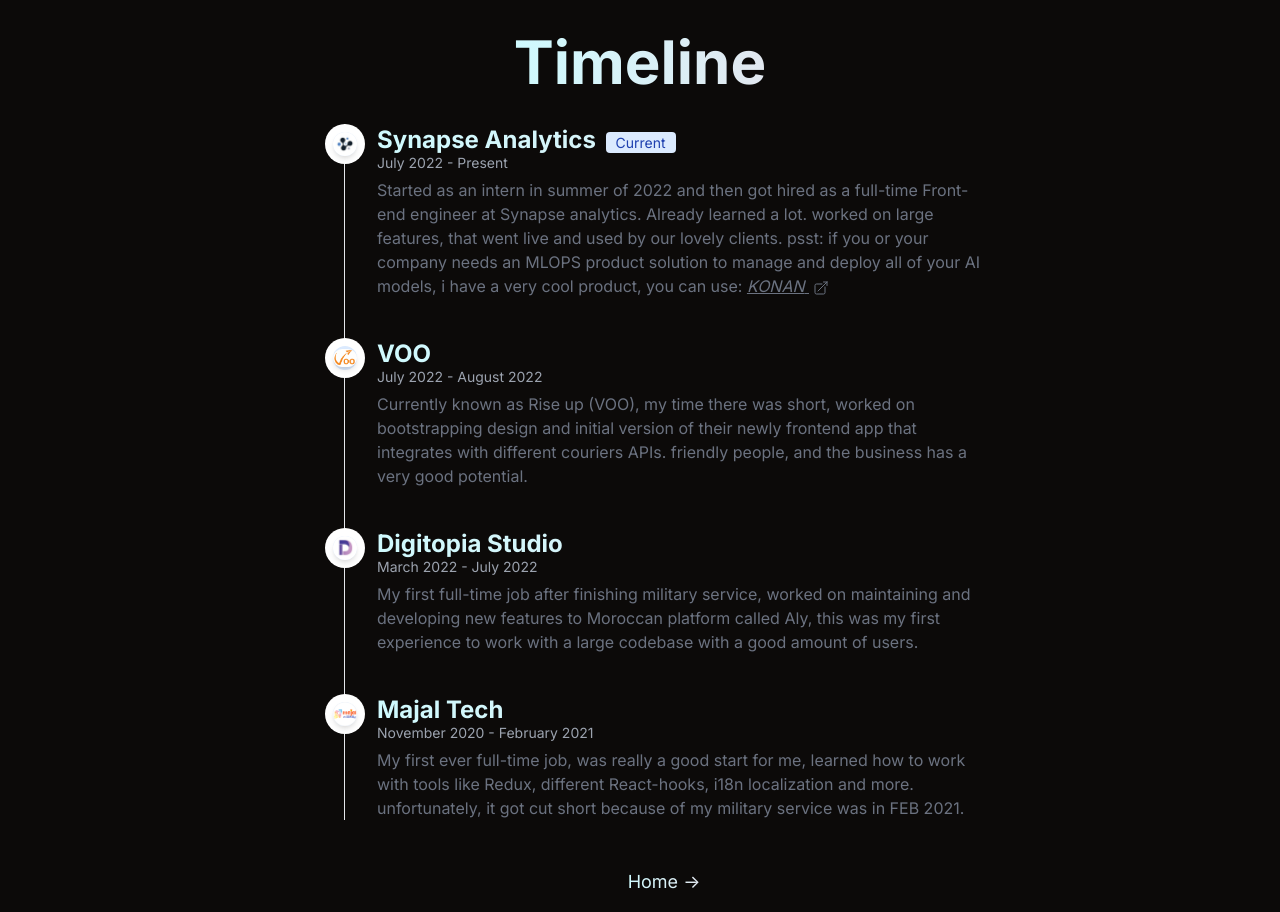
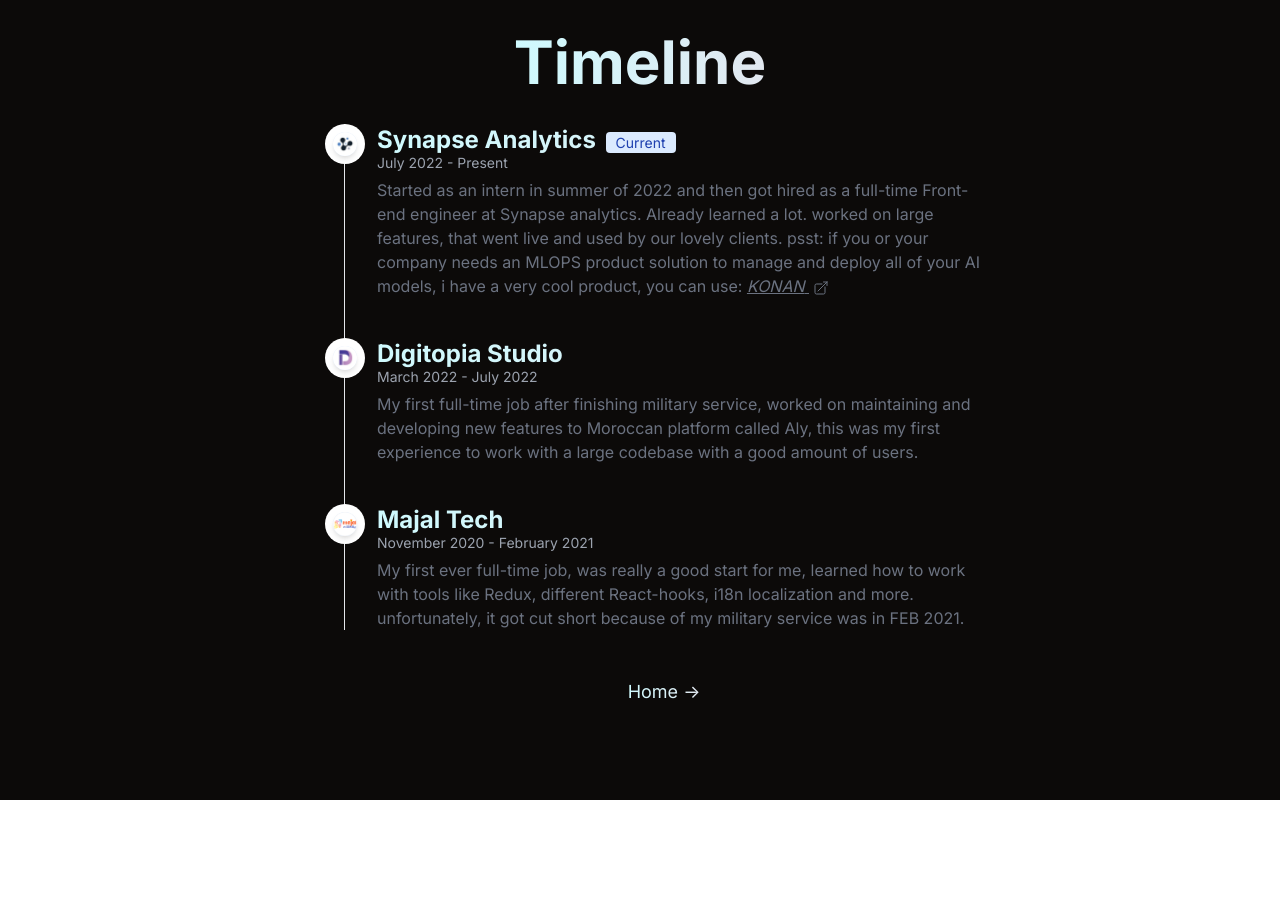
Before and after one commit to OsamaKhalilMohamed/Portfolio, a Next.js app: page /Timeline in a window 1280 px wide. After the commit the page ends 800 px from the top, so only its background shows below. Built offline with nearby package versions, Linux system fonts and the light colour scheme.

Commit message:
removed voo section

```diff
--- a/src/pages/Timeline/index.tsx
+++ b/src/pages/Timeline/index.tsx
@@ -1,6 +1,5 @@
 import React from "react";
 import synapse from "../../../public/synapse.jpeg";
-import voo from "../../../public/voo.png";
 import majal from "../../../public/majal.png";
 import digitopia from "../../../public/digitopia.jpeg";
 import { motion } from "framer-motion";
@@ -95,28 +94,7 @@
                 </span>
               </p>
             </motion.li>
-            <motion.li className="mb-10 ml-6">
-              <span className="absolute -left-3 mt-2 flex h-6 w-6 items-center justify-center rounded-full bg-blue-100 ring-8 ring-white dark:bg-blue-900 dark:ring-gray-900">
-                <Image
-                  className="h-50 w-50 rounded-xl object-cover shadow-md"
-                  placeholder="blur"
-                  src={voo}
-                  alt={"VOO logo"}
-                />
-              </span>
-              <h3 className=" ml-2 bg-gradient-to-r from-cyan-100 to-slate-200 bg-clip-text text-2xl font-bold text-transparent">
-                VOO{" "}
-              </h3>
-              <time className="mb-2 ml-2 block text-sm font-normal leading-none text-gray-400 dark:text-gray-500">
-                July 2022 - August 2022
-              </time>
-              <p className="mb-4 ml-2 flex-wrap  text-base font-normal text-gray-500 dark:text-gray-400">
-                Currently known as Rise up (VOO), my time there was short,
-                worked on bootstrapping design and initial version of their
-                newly frontend app that integrates with different couriers APIs.
-                friendly people, and the business has a very good potential.
-              </p>
-            </motion.li>
+
             <motion.li className="mb-10 ml-6">
               <span className="absolute -left-3 mt-2 flex h-6 w-6 items-center justify-center rounded-full bg-blue-100 ring-8 ring-white dark:bg-blue-900 dark:ring-gray-900">
                 <Image
```
